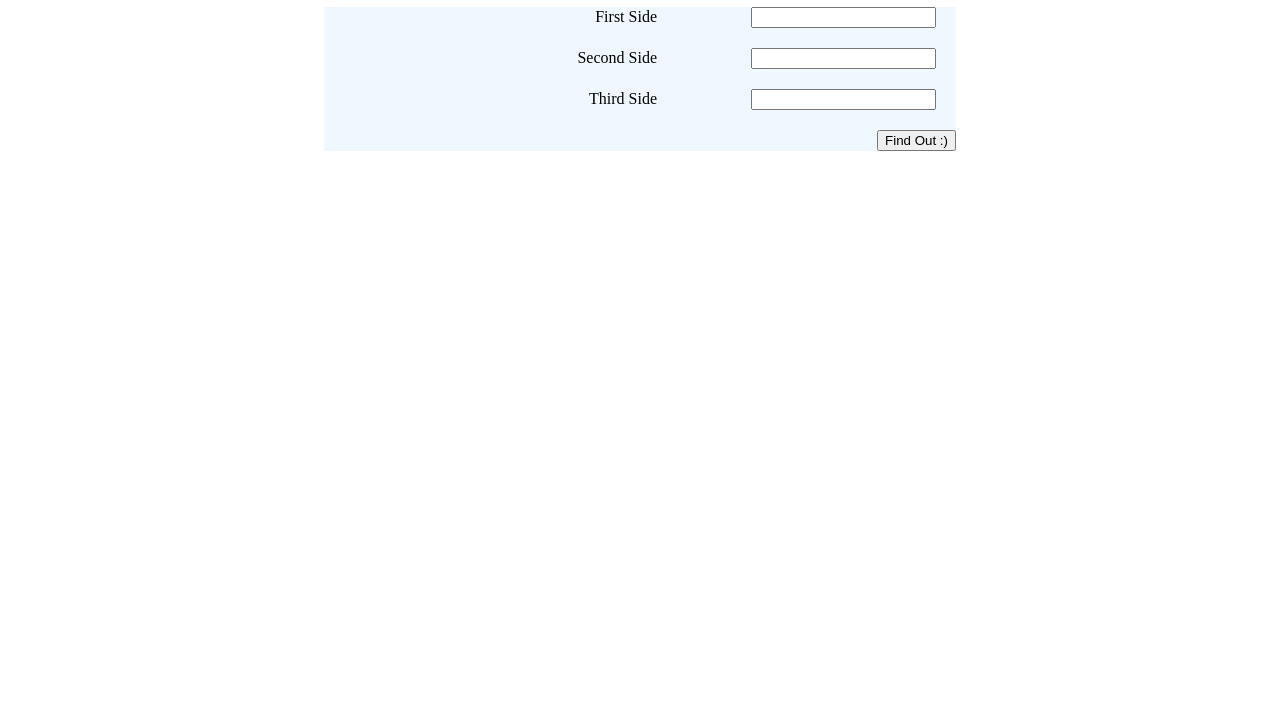
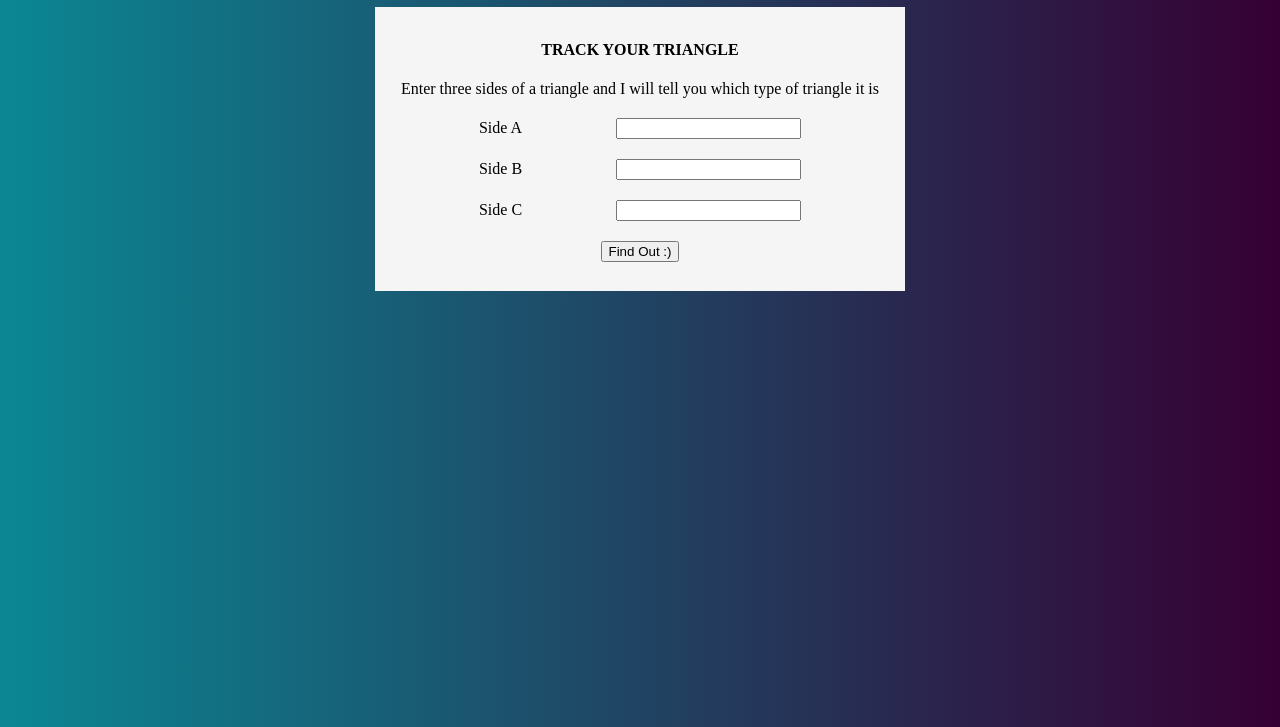
Before and after one commit to LoiseMwarangu/triangle-tracker, a plain HTML site: page index.html in a window 1280 px wide. Shown: the part 73-800 px from the top of the page. Drawn offline with Linux system fonts and the light colour scheme.

Commit message:
Style the input box and background

```diff
--- a/css/styles.css
+++ b/css/styles.css
@@ -1,17 +1,24 @@
 body {
   text-align: center;
+  background: linear-gradient(to right, #0b8793, #360033);
+}
+h1 {
+  color: white;
 }
 .form {
-  width: 50%;
-  text-align: right;
-  background: aliceblue;
+  width: 40%;
+  background: whitesmoke;
+  text-align: center;
   margin: 0 auto;
+  padding: 1%;
+  height: 60%;
 }
 
 .input-field {
   display: block;
   margin: 20px;
 }
+
 .input-field label {
   margin-right: 90px;
 }
--- a/index.html
+++ b/index.html
@@ -11,19 +11,22 @@
 <body>
   <h1>Triangle Tracker</h1>
   <div class="form">
+    <h4>TRACK YOUR TRIANGLE</h4>
+    <p>Enter three sides of a triangle and I will tell you which type of triangle it is</p>
     <div class="input-field">
-      <label for="num1">First Side</label>
+      <label for="num1">Side A</label>
       <input type="text" id="num1" name="num1">
     </div>
     <div class="input-field">
-       <label for="num2">Second Side</label>
-      <input type="text" id="num2" name="num2">
+       <label for="num2">Side B</label>
+        <input type="text" id="num2" name="num2">
     </div>
     <div class="input-field">
-      <label for="num3">Third Side</label>
+      <label for="num3">Side C</label>
       <input type="text" id="num3" name="num3">
     </div>
     <input id="button" type="button" value="Find Out :)" onclick="triangle()">
+    <p id="display"></p>
   </div>
 </body>
 </html>
```
